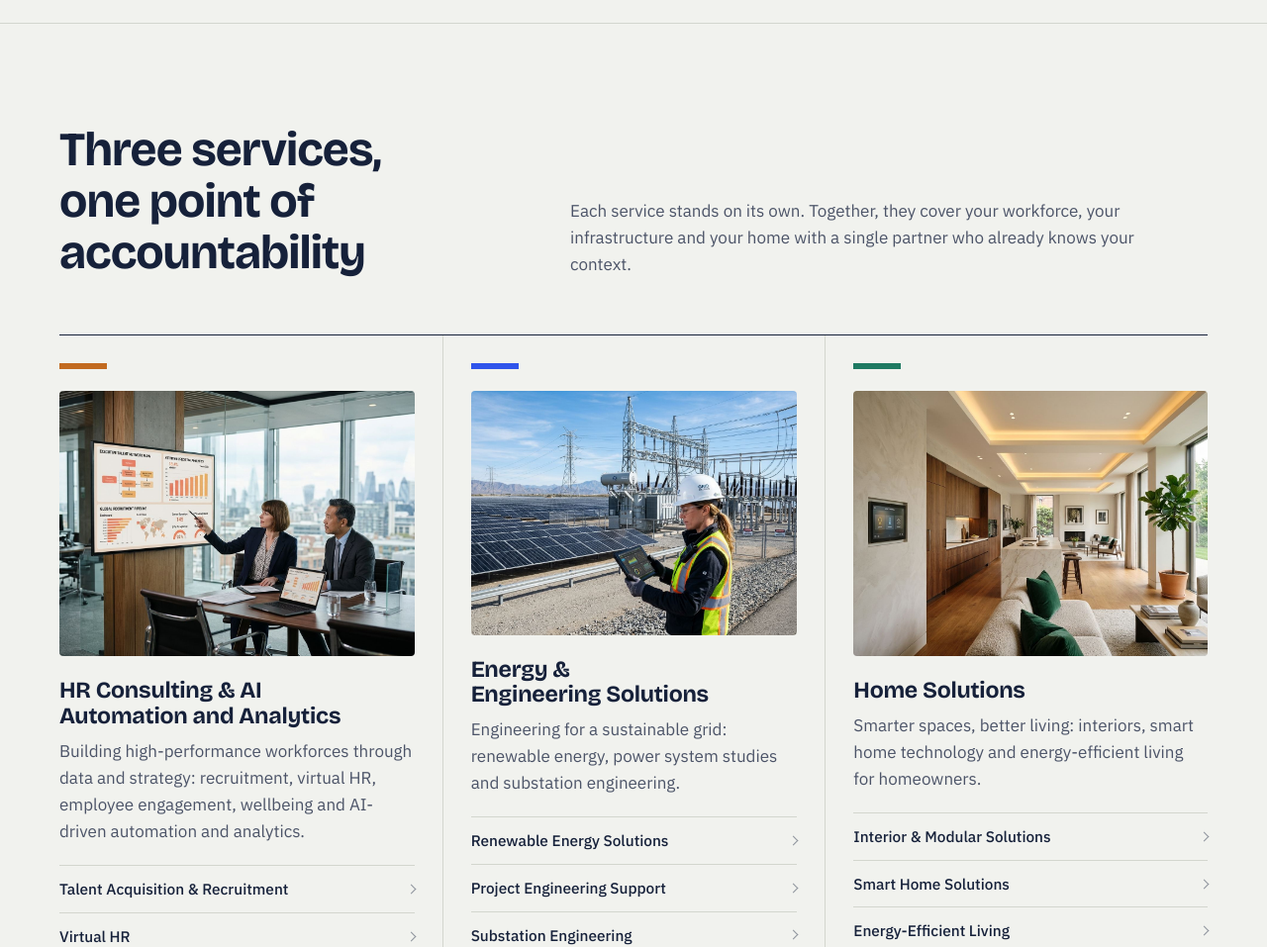
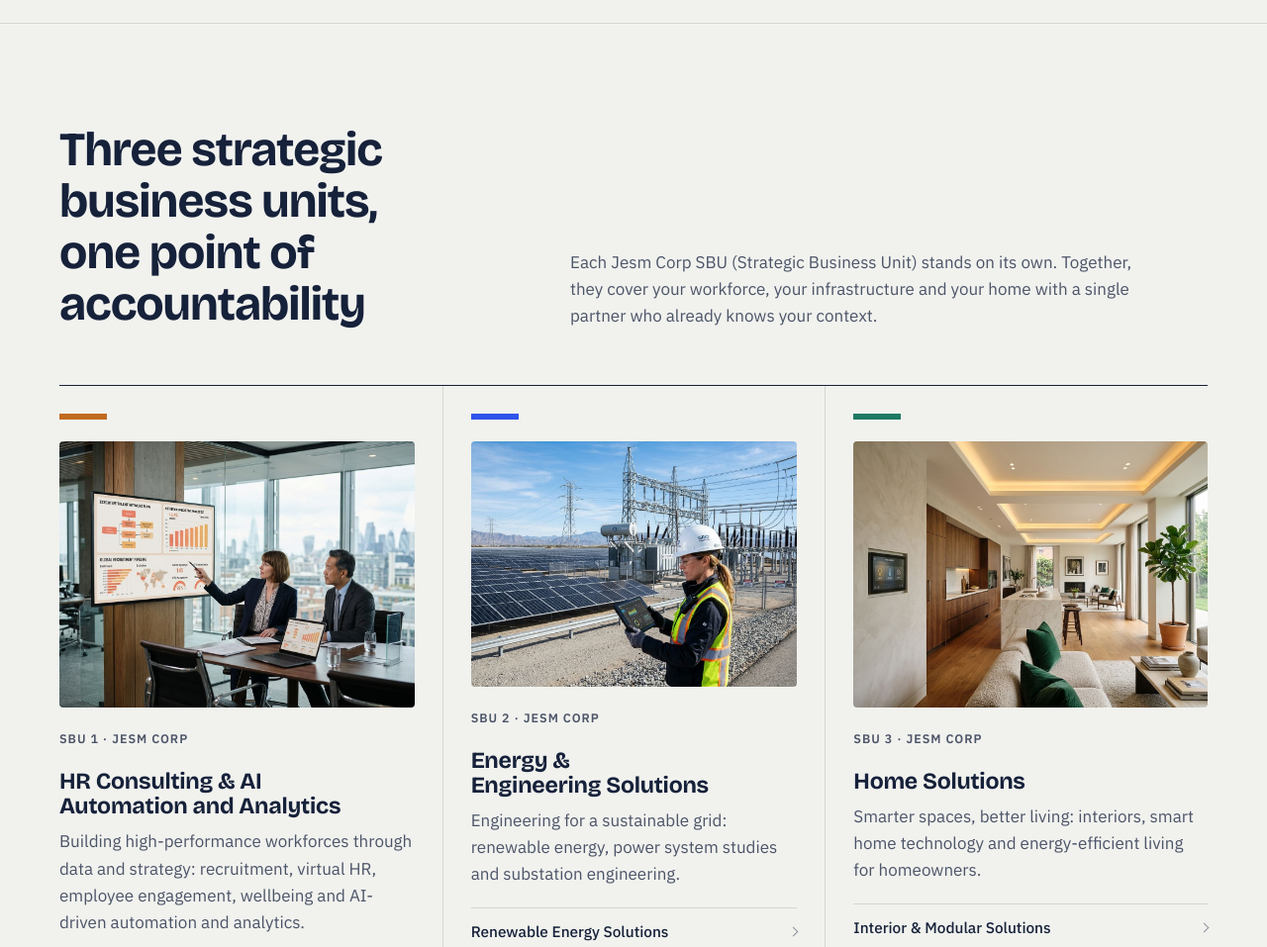
Before and after one commit to Tamil452/jesm, a plain HTML site: page index.html in a window 1280 px wide. Shown: the part 1740-2697 px from the top of the page at 99% size. Drawn offline with nearby package versions, Linux system fonts and the light colour scheme.

Commit message:
Represent services as Jesm Corp Strategic Business Units (SBU)
Co-Authored-By: Claude Sonnet 5.5 <noreply@anthropic.com>
Claude-Session: https://claude.ai/code/session_01WSaTaymPmGPpM5saEjMmyE

```diff
--- a/index.html
+++ b/index.html
@@ -84,13 +84,14 @@
   <section class="section" id="services">
     <div class="wrap">
       <div class="section-head">
-        <h2>Three services, one point of accountability</h2>
-        <p>Each service stands on its own. Together, they cover your workforce, your infrastructure and your home with a single partner who already knows your context.</p>
+        <h2>Three strategic business units, one point of accountability</h2>
+        <p>Each Jesm Corp SBU (Strategic Business Unit) stands on its own. Together, they cover your workforce, your infrastructure and your home with a single partner who already knows your context.</p>
       </div>
       <div class="pillars">
       <article class="pillar" data-p="people">
         <div class="pillar-bar" aria-hidden="true"></div>
         <img src="images/pillar-hr.jpg" alt="" width="1200" height="896" loading="lazy">
+        <p class="sbu-tag"><abbr title="Strategic Business Unit">SBU</abbr> 1 · Jesm Corp</p>
         <h3><a href="hr-consulting-ai-analytics.html">HR Consulting &amp; AI Automation and Analytics</a></h3>
         <p>Building high-performance workforces through data and strategy: recruitment, virtual HR, employee engagement, wellbeing and AI-driven automation and analytics.</p>
         <nav class="areas" aria-label="HR Consulting &amp; AI Automation and Analytics"><a href="hr-consulting-ai-analytics.html#talent">Talent Acquisition &amp; Recruitment</a><a href="hr-consulting-ai-analytics.html#virtual-hr">Virtual HR</a><a href="hr-consulting-ai-analytics.html#engagement">Employee Engagement</a><a href="hr-consulting-ai-analytics.html#wellbeing">Employee Wellbeing</a><a href="hr-consulting-ai-analytics.html#analytics">AI Automation &amp; Analytics</a></nav>
@@ -99,6 +100,7 @@
       <article class="pillar" data-p="power">
         <div class="pillar-bar" aria-hidden="true"></div>
         <img src="images/pillar-energy.jpg" alt="" width="1200" height="896" loading="lazy">
+        <p class="sbu-tag"><abbr title="Strategic Business Unit">SBU</abbr> 2 · Jesm Corp</p>
         <h3><a href="energy-engineering-solutions.html">Energy &amp; Engineering Solutions</a></h3>
         <p>Engineering for a sustainable grid: renewable energy, power system studies and substation engineering.</p>
         <nav class="areas" aria-label="Energy &amp; Engineering Solutions"><a href="energy-engineering-solutions.html#renewables">Renewable Energy Solutions</a><a href="energy-engineering-solutions.html#studies">Project Engineering Support</a><a href="energy-engineering-solutions.html#substations">Substation Engineering</a><a href="energy-engineering-solutions.html#resources">Engineering Resource Solutions</a></nav>
@@ -107,6 +109,7 @@
       <article class="pillar" data-p="property">
         <div class="pillar-bar" aria-hidden="true"></div>
         <img src="images/pillar-home.jpg" alt="" width="1200" height="896" loading="lazy">
+        <p class="sbu-tag"><abbr title="Strategic Business Unit">SBU</abbr> 3 · Jesm Corp</p>
         <h3><a href="home-solutions.html">Home Solutions</a></h3>
         <p>Smarter spaces, better living: interiors, smart home technology and energy-efficient living for homeowners.</p>
         <nav class="areas" aria-label="Home Solutions"><a href="home-solutions.html#interiors">Interior &amp; Modular Solutions</a><a href="home-solutions.html#smart">Smart Home Solutions</a><a href="home-solutions.html#efficiency">Energy-Efficient Living</a></nav>
--- a/styles.css
+++ b/styles.css
@@ -174,6 +174,8 @@ button,input,select,textarea{font:inherit;color:inherit;}
 .pillar:last-child{padding-right:0;}
 .pillar-bar{height:6px;width:48px;background:var(--c);margin-bottom:22px;}
 .pillar img{width:100%;aspect-ratio:4/3;object-fit:cover;border-radius:4px;margin-bottom:22px;}
+.sbu-tag{font-size:.78rem;font-weight:600;letter-spacing:.08em;text-transform:uppercase;color:var(--c);margin:0 0 8px;}
+.sbu-tag abbr{text-decoration:none;}
 .pillar h3{margin-bottom:10px;}
 .pillar h3 a{text-decoration:none;}
 .pillar h3 a:hover{text-decoration:underline;text-decoration-thickness:2px;text-underline-offset:4px;}
```
Also changed, not shown: energy-engineering-solutions.html (+1 -0 lines), home-solutions.html (+1 -0 lines), hr-consulting-ai-analytics.html (+1 -0 lines).
